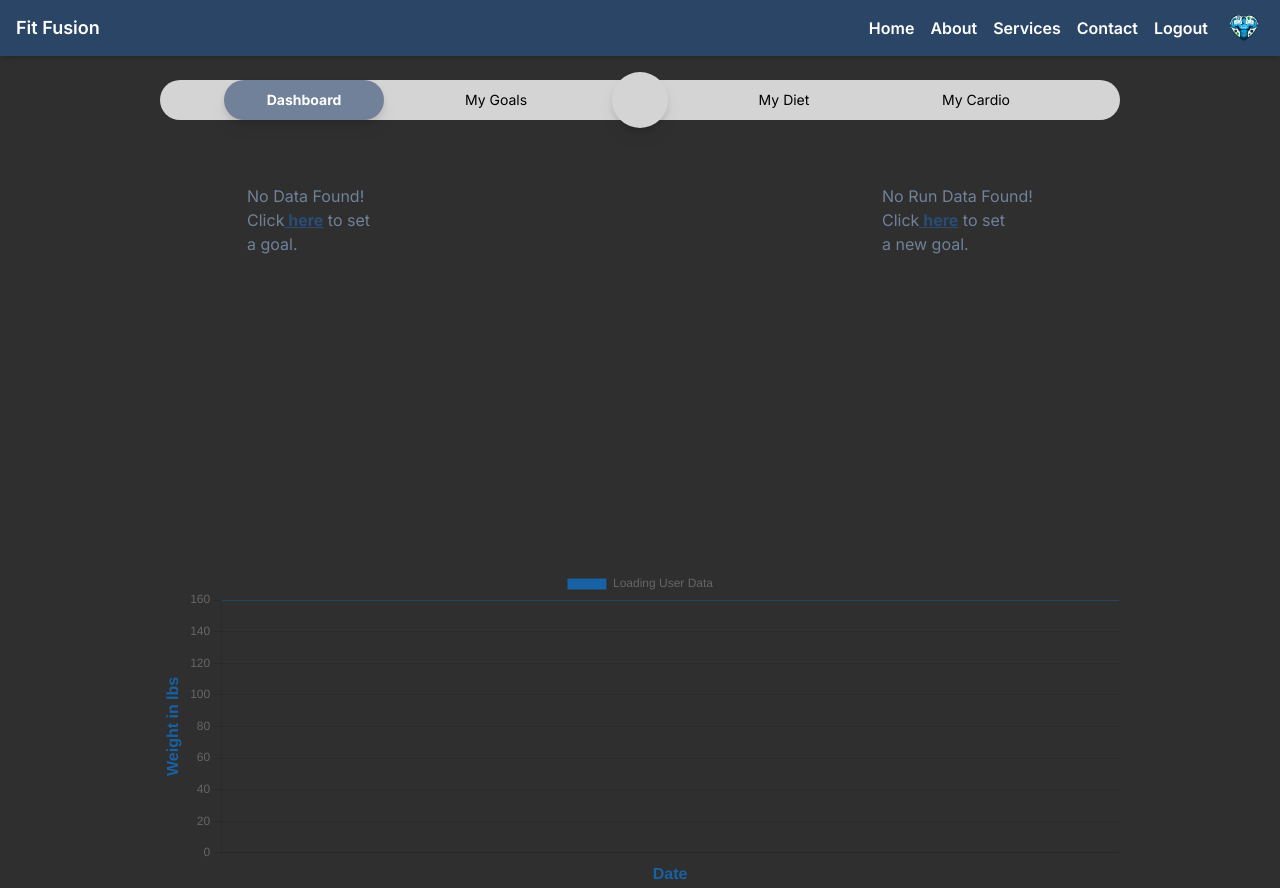
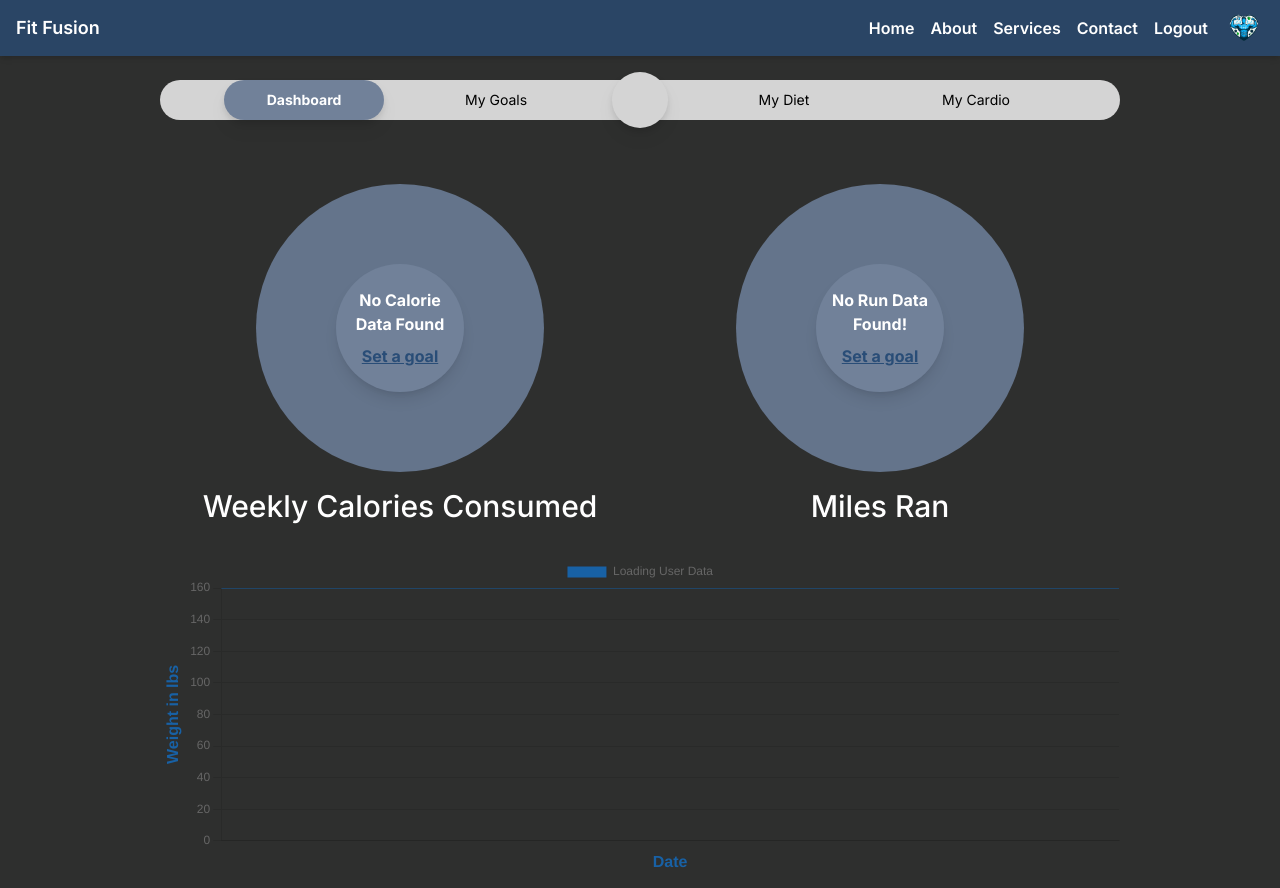
Before and after one commit to Syntax-Samurais/Website, a Next.js app: page /Home in a window 1280 px wide. Built offline with nearby package versions, Linux system fonts and the light colour scheme; no server answers; the database is empty.

Commit message:
polished dashboard resizing

```diff
--- a/src/app/Home/page.js
+++ b/src/app/Home/page.js
@@ -6,6 +6,7 @@ import PieChart from "../_components/PieChart";
 import LineChart from "../_components/LineChart";
 import { useRouter } from "next/navigation";
 import Cookies from "js-cookie";
+import Link from "next/link";
 
 const Home = () => {
   const router = useRouter();
@@ -211,8 +212,79 @@ const Home = () => {
     <>
       <Header />
       <NavBar />
-      {/* /* -------------------------Chart JS-----------------------*/}
-      <section className="flex justify-center flex-col h-full w-screen mt-16">
+      <section className="w-full sm:w-3/4 h-fit sm:h-4/5 m-auto flex flex-col flex-wrap flex-1 mt-16 m-auto max-w-navWrap">
+        <div className="flex flex-row flex-wrap h-fit sm:h-96 w-full mx-auto">
+          <div className="flex flex-col justify-center w-full md:w-1/2">
+            <div className="flex justify-center content-center">
+              <div className="flex aspect-square justify-center self-center h-72 w-72 bg-slate-500 rounded-full text-center">
+                <div className="w-32 h-32 flex justify-center content-center self-center absolute rounded-full bg-PrimaryGrey shadow-lg">
+                  <span className="text-center self-center font-bold text-white">
+                    {weeklyCalorieGoal === 0 || weeklyCalorieGoal === null ? (
+                      <>
+                        <p>
+                          No Calorie <br></br> Data Found
+                        </p>
+                        <div className="py-1"></div>
+                        <Link
+                          className="text-PrimaryBlue font-bold underline"
+                          href="/goals"
+                        >
+                          Set a goal
+                        </Link>
+                      </>
+                    ) : (
+                      <>
+                        {totalCaloriesConsumed} /<br />
+                        {weeklyCalorieGoal}
+                      </>
+                    )}
+                  </span>
+                </div>
+                <PieChart chartData={calorieChartData} />
+              </div>
+            </div>
+            <div className="text-center mt-4 text-white font-medium text-3xl">
+              Weekly Calories Consumed
+            </div>
+          </div>
+          <div className="flex flex-col justify-center w-full md:w-1/2 py-20 md:py-0">
+            <div className="flex justify-center content-center">
+              <div className="flex aspect-square justify-center self-center h-72 w-72 bg-slate-500 rounded-full text-center">
+                <div className="w-32 h-32 flex justify-center content-center self-center absolute rounded-full bg-PrimaryGrey shadow-lg">
+                  <span className="text-center self-center font-bold text-white">
+                    {weeklyRunGoal === 0 || weeklyRunGoal === null ? (
+                      <>
+                        <p>No Run Data Found!</p>
+                        <div className="py-1"></div>
+                        <Link
+                          className="text-PrimaryBlue font-bold underline"
+                          href="/goals"
+                        >
+                          Set a goal
+                        </Link>
+                      </>
+                    ) : (
+                      <>
+                        {totalMilesRan} /<br />
+                        {weeklyRunGoal}
+                      </>
+                    )}
+                  </span>
+                </div>
+                <PieChart chartData={mileChartData} />
+              </div>
+            </div>
+            <div className="text-center mt-4 text-white font-medium text-3xl">
+              Miles Ran
+            </div>
+          </div>
+          <div className="flex justify-center h-80 w-full md:mt-8">
+            <LineChart chartData={WeightChartData} goalWeight={160} />
+          </div>
+        </div>
+      </section>
+      {/* -------------------------Chart JS-----------------------*/}
+      {/* <section className="flex justify-center flex-col h-full w-screen mt-16">
         <div className="flex relative h-96 w-full m-auto justify-center">
           {renderCalories()}
           {renderMilesRan()}
@@ -220,7 +292,7 @@ const Home = () => {
         <div className="flex justify-center w-3/4 h-80 m-auto">
           <LineChart chartData={WeightChartData} goalWeight={160} />
         </div>
-      </section>
+      </section> */}
     </>
   );
 };
--- a/src/app/_components/NavBar.jsx
+++ b/src/app/_components/NavBar.jsx
@@ -13,39 +13,35 @@ const NavBar = () => {
 
   return (
     <>
-      <div className="flex mt-6 h-10 w-11/12 sm:w-3/4 m-auto max-w-navWrap">
+      <div className="flex mt-6 h-10 w-11/12 md:w-3/4 m-auto max-w-navWrap">
         <div className="w-14 h-14 inset-x-0 -my-2 m-auto absolute rounded-full bg-neutral-300 drop-shadow-lg z-10"></div>
         <div className="flex m-auto relative w-full h-full rounded-full bg-neutral-300">
-          <div className="flex justify-around content-center px-4 sm:px-12 w-1/2 text-sm items-center">
+          <div className="flex justify-around content-center px-4 md:px-12 w-1/2 text-sm items-center">
             <Link
               href="/Home"
               className={path == "/Home" ? selectedStyle : defaultStyle}
             >
-              {" "}
-              Dashboard{" "}
+              Dashboard
             </Link>
             <Link
               href="/goals"
               className={path == "/goals" ? selectedStyle : defaultStyle}
             >
-              {" "}
-              My Goals{" "}
+              My Goals
             </Link>
           </div>
-          <div className="flex justify-around content-center px-4 sm:px-12 w-1/2 text-sm items-center">
+          <div className="flex justify-around content-center px-4 md:px-12 w-1/2 text-sm items-center">
             <Link
               href="/Diet"
               className={path == "/Diet" ? selectedStyle : defaultStyle}
             >
-              {" "}
-              My Diet{" "}
+              My Diet
             </Link>
             <Link
               href="/cardio"
               className={path == "/cardio" ? selectedStyle : defaultStyle}
             >
-              {" "}
-              My Cardio{" "}
+              My Cardio
             </Link>
           </div>
         </div>
```
